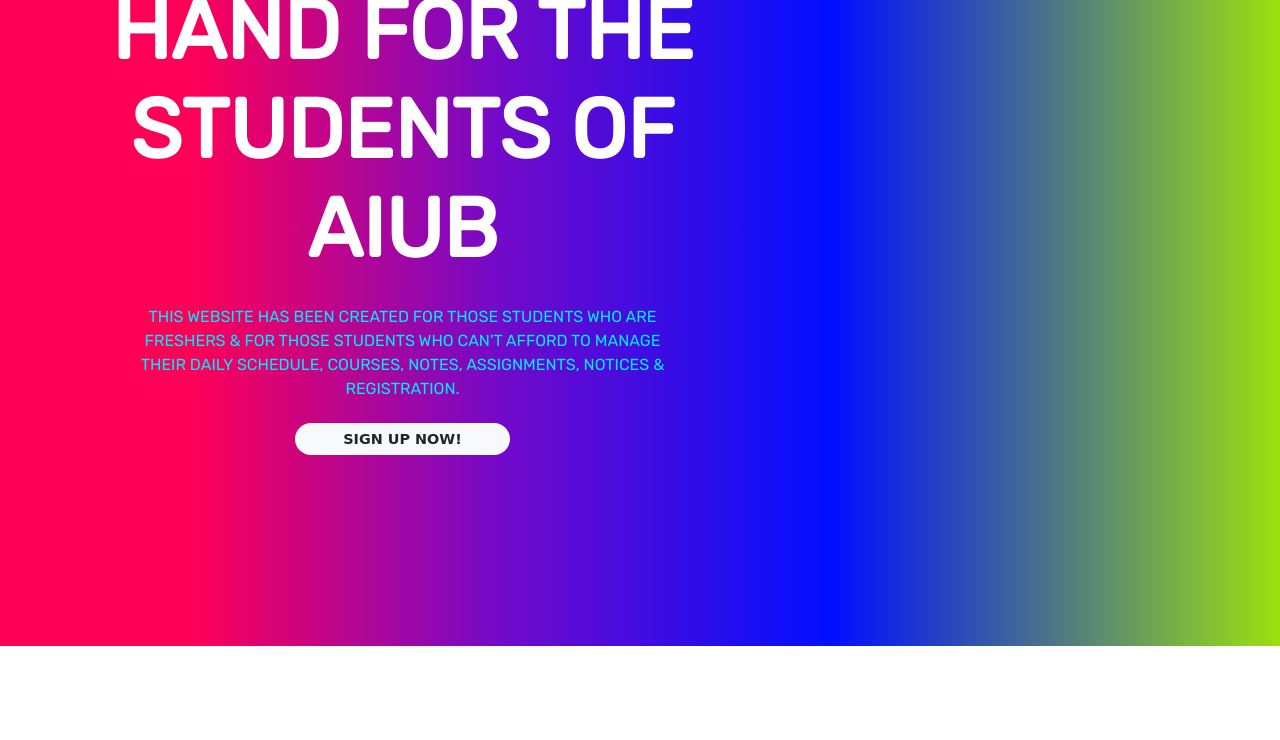
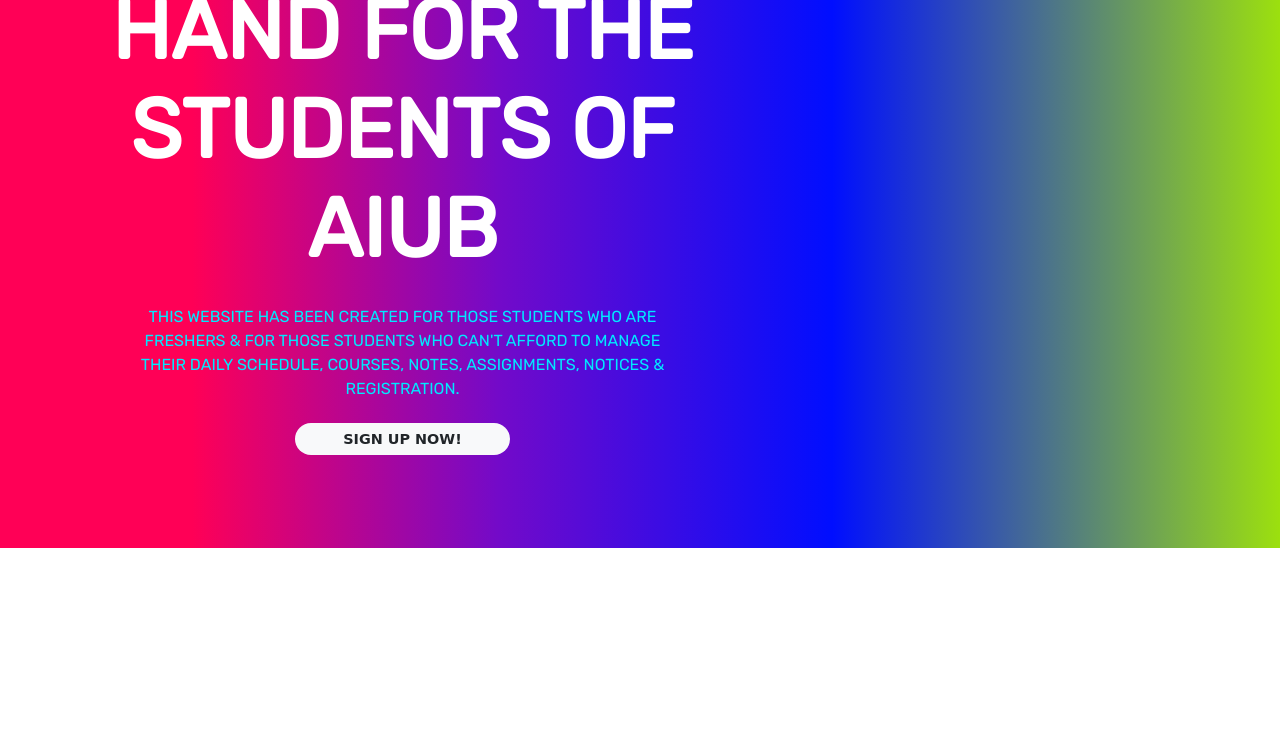
Before and after one commit to sourcebd/nafi.com, a PHP site: page / in a window 1280 px wide. Shown: the part 279-1019 px from the top of the page. Run offline with PHP 8.4, Linux system fonts and the light colour scheme; some web fonts are replaced.

Commit message:
Update Style.css

```diff
--- a/Style.css
+++ b/Style.css
@@ -249,11 +249,11 @@
 
 header .row .col-md-7 {
   padding: 7vmin 1vmin;
-  padding-bottom: 20vmin;
+  padding-bottom: 10vmin;
 }
 
 header .row .col-md-5 {
-  padding: 7vmin 1vmin;
+  padding: 8vmin 1vmin;
 }
 
 header .row .col-md-5 img {
```
